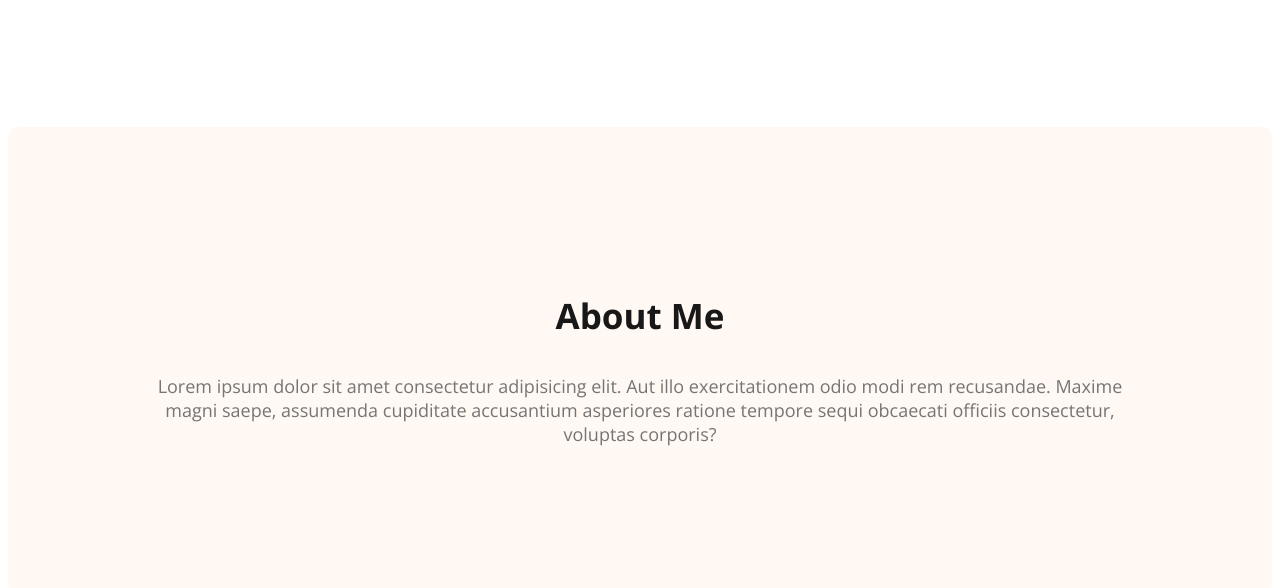
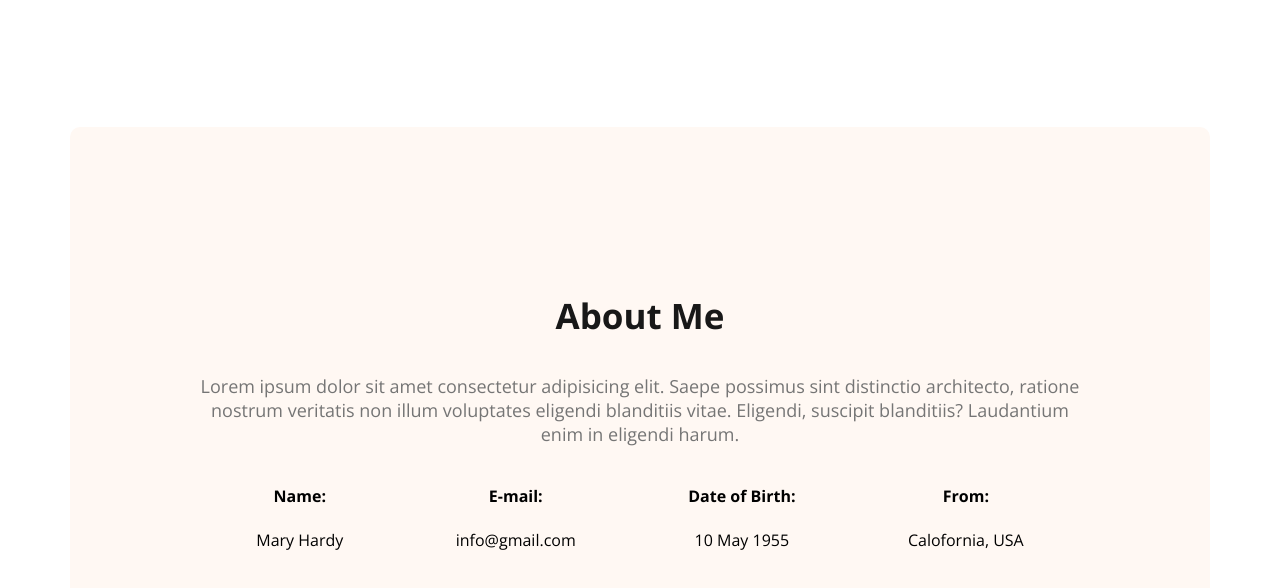
Before and after one commit to Partha-Ds/webdeveloper-portfolio, a plain HTML site: page index.html in a window 1280 px wide. Shown: the part 596-1184 px from the top of the page. Drawn offline with nearby package versions, Linux system fonts and the light colour scheme.

Commit message:
added about info

```diff
--- a/index.html
+++ b/index.html
@@ -36,7 +36,28 @@
     <main>
         <section class="about">
             <h3 class="section-title">About Me</h3>
-            <p class="section-des">Lorem ipsum dolor sit amet consectetur adipisicing elit. Aut illo exercitationem odio modi rem recusandae. Maxime magni saepe, assumenda cupiditate accusantium asperiores ratione tempore sequi obcaecati officiis consectetur, voluptas corporis?</p>
+            <p class="section-des">
+                Lorem ipsum dolor sit amet consectetur adipisicing elit. Saepe possimus sint distinctio architecto, ratione nostrum veritatis non illum voluptates eligendi blanditiis vitae. Eligendi, suscipit blanditiis? Laudantium enim in eligendi harum.
+            </p>
+            <div class="about-info-container">
+                <!-- .about-info*4>h4.info-title+p.info-des -->
+                <div class="about-info">
+                    <h4 class="info-title">Name:</h4>
+                    <p class="info-des">Mary Hardy</p>
+                </div>
+                <div class="about-info">
+                    <h4 class="info-title">E-mail:</h4>
+                    <p class="info-des">info@gmail.com</p>
+                </div>
+                <div class="about-info">
+                    <h4 class="info-title">Date of Birth:</h4>
+                    <p class="info-des">10 May 1955</p>
+                </div>
+                <div class="about-info">
+                    <h4 class="info-title">From:</h4>
+                    <p class="info-des">Calofornia, USA</p>
+                </div>
+            </div>
         </section>
     </main>
     <footer>
--- a/styles/portfolio.css
+++ b/styles/portfolio.css
@@ -103,7 +103,10 @@ nav a {
 }
 
 /* main section styles */
-
+main{
+    max-width: 1140px;
+    margin: 0 auto;
+}
 /* about section styles */
 .about {
     padding: 130px;
@@ -111,3 +114,10 @@ nav a {
     background: #fff8f3;
     margin: 130px 0;
 }
+.about-info-container{
+    display: flex;
+    justify-content: space-around;
+}
+.about-info{
+    text-align: center;
+}
```
